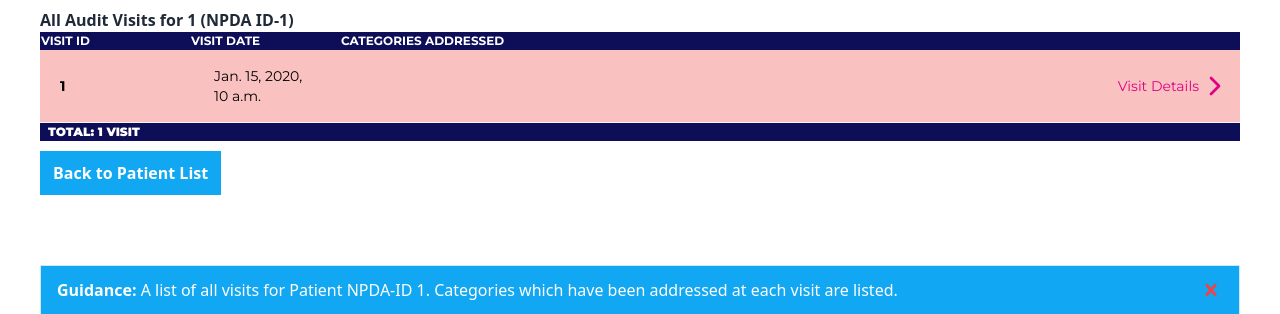
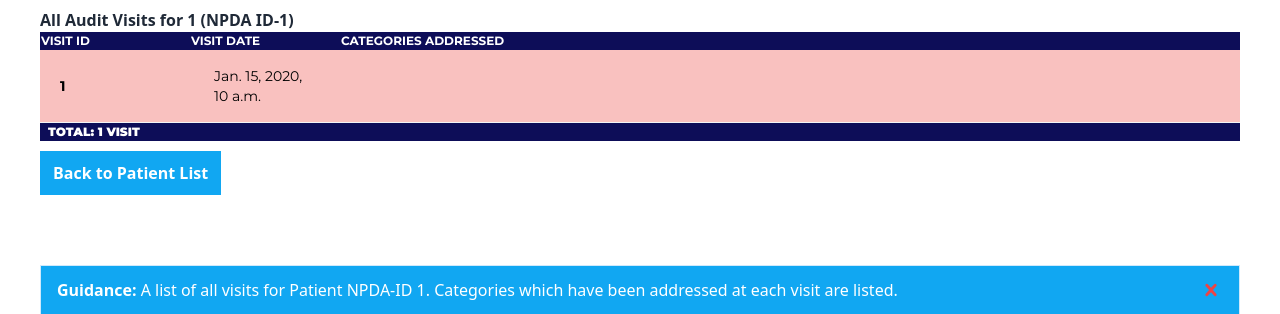
Before and after one commit to rcpch/national-paediatric-diabetes-audit, a Django app: template project/npda/templates/visits.html in a window 1280 px wide. Shown: the part 64-378 px from the top of the page. Run offline with Django 4.2, Linux system fonts and the light colour scheme; the template is opened without the code that fills it: most values are stand-ins (such as "Sample title", 1, 10 or a date in 2020); parts of the project's set-up code (start-up, migrations or seed data) failed here and were passed over; some libraries are stand-ins or nearby versions; some web fonts are replaced.

Commit message:
Hide 'Visit Details' based on user perms

```diff
--- a/project/npda/templates/visits.html
+++ b/project/npda/templates/visits.html
@@ -54,10 +54,12 @@
                                   {% endfor %}
                               </td>
                               <td>
-                                <a href="{% url 'visit-update' patient.pk visit.visit.pk %}" class="text-rcpch_pink px-2 flex justify-end items-center">
-                                  <span>Visit Details</span>
-                                  <svg class="h-8 w-8 text-rcpch_pink"  width="24" height="24" viewBox="0 0 24 24" stroke-width="2" stroke="currentColor" fill="none" stroke-linecap="round" stroke-linejoin="round">  <path stroke="none" d="M0 0h24v24H0z"/>  <polyline points="9 6 15 12 9 18" /></svg>
-                                </a>
+                                {% if perms.npda.change_visit %}
+                                  <a href="{% url 'visit-update' patient.pk visit.visit.pk %}" class="text-rcpch_pink px-2 flex justify-end items-center">
+                                    <span>Visit Details</span>
+                                    <svg class="h-8 w-8 text-rcpch_pink"  width="24" height="24" viewBox="0 0 24 24" stroke-width="2" stroke="currentColor" fill="none" stroke-linecap="round" stroke-linejoin="round">  <path stroke="none" d="M0 0h24v24H0z"/>  <polyline points="9 6 15 12 9 18" /></svg>
+                                  </a>
+                                {% endif %}
                               </td>
                           </tr>
                         {% endfor %}
```
